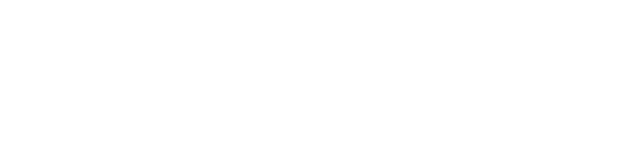
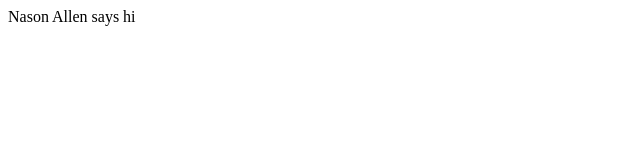
Before and after one commit to dsuberi/CIS335PrayerApp, a plain HTML site: page Exercise/index.html in a window 1280 px wide. Shown: the whole page, without its empty margins (0-640 px from the left). Drawn offline with Linux system fonts and the light colour scheme.

Commit message:
Update index.html

```diff
--- a/Exercise/index.html
+++ b/Exercise/index.html
@@ -6,7 +6,7 @@
 	</HEAD>
 	<BODY>
 		<!--Team Member #1 Add some content below-->
-
+			Nason Allen says hi
 		<!--Team Member #2 Add some content below-->
 
 		<!--Team Member #3 Add some content below-->
```
